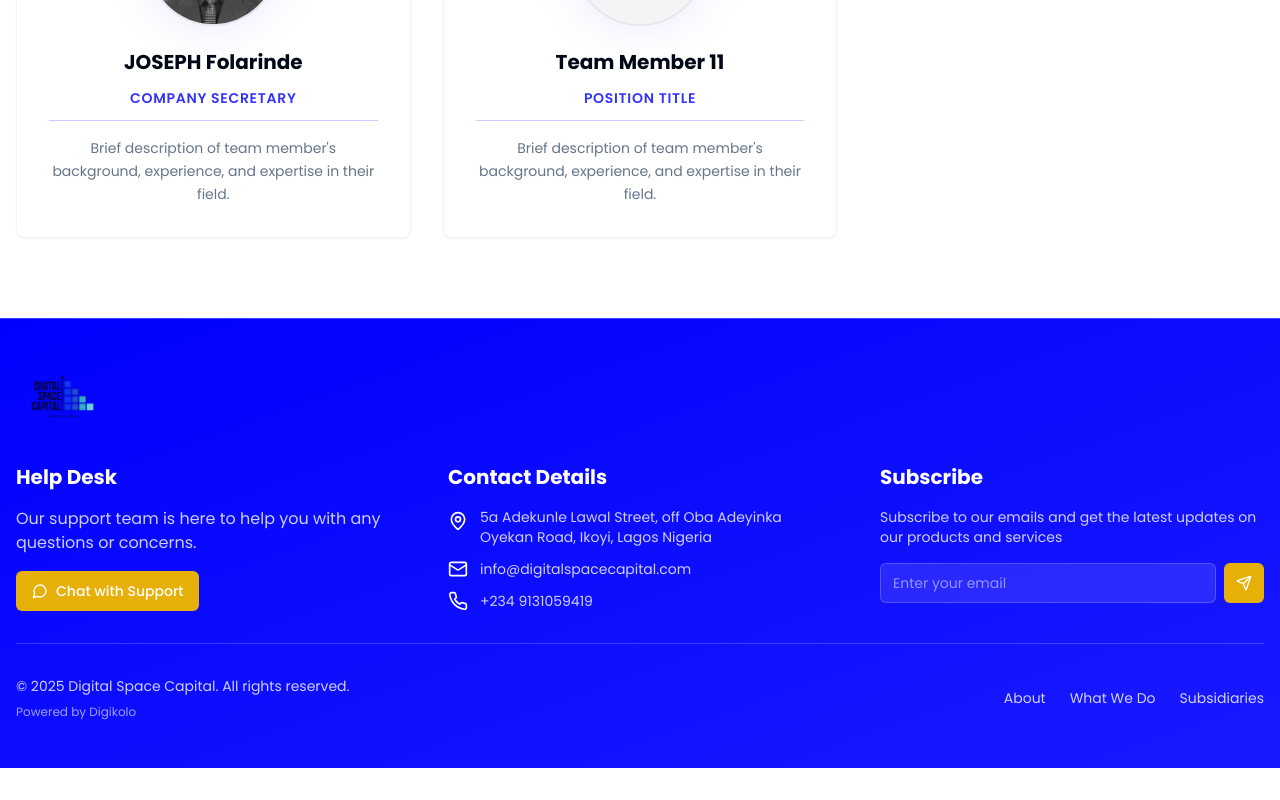
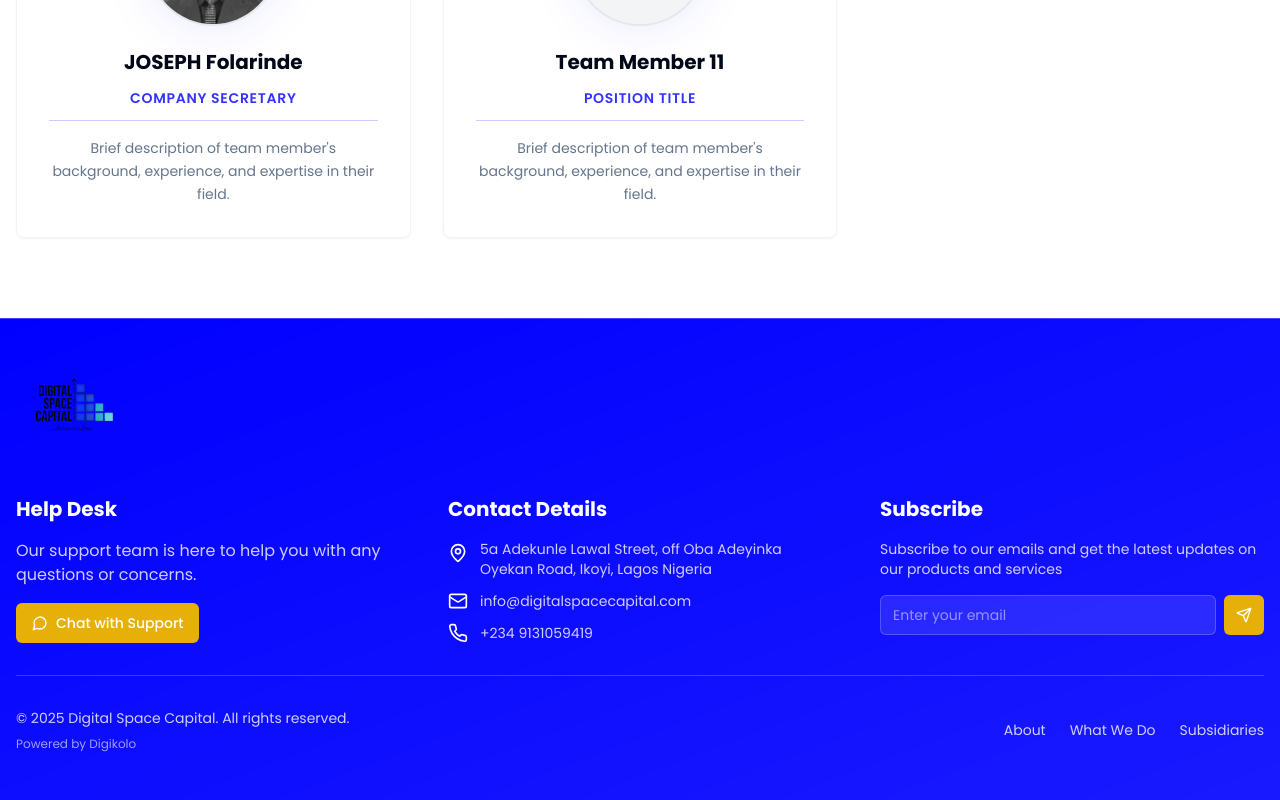
Before and after one commit to solomontiny/digitalspacecapital, a React (Vite) app: page /team in a window 1280 px wide. Shown: the part 2163-2963 px from the top of the page. Before the commit the page ends 2931 px from the top, so only its background shows below. Built offline with nearby package versions, Linux system fonts and the light colour scheme; the HTML template or start-up script is replaced by a standard one.

Commit message:
Update footer logo

```diff
--- a/src/components/Footer.tsx
+++ b/src/components/Footer.tsx
@@ -52,11 +52,11 @@ const Footer = () => {
     <footer className="bg-gradient-to-br from-primary via-primary/95 to-primary/90 border-t border-primary-foreground/20">
       <div className="container mx-auto px-4 py-12">
         {/* Logo Section */}
-        <div className="flex justify-start mb-8">
+        <div className="flex justify-start mb-12">
           <img
             src={logo}
             alt="Digital Space Capital Group Logo"
-            className="h-16 w-auto"
+            className="h-20 w-auto"
           />
         </div>
 
```
